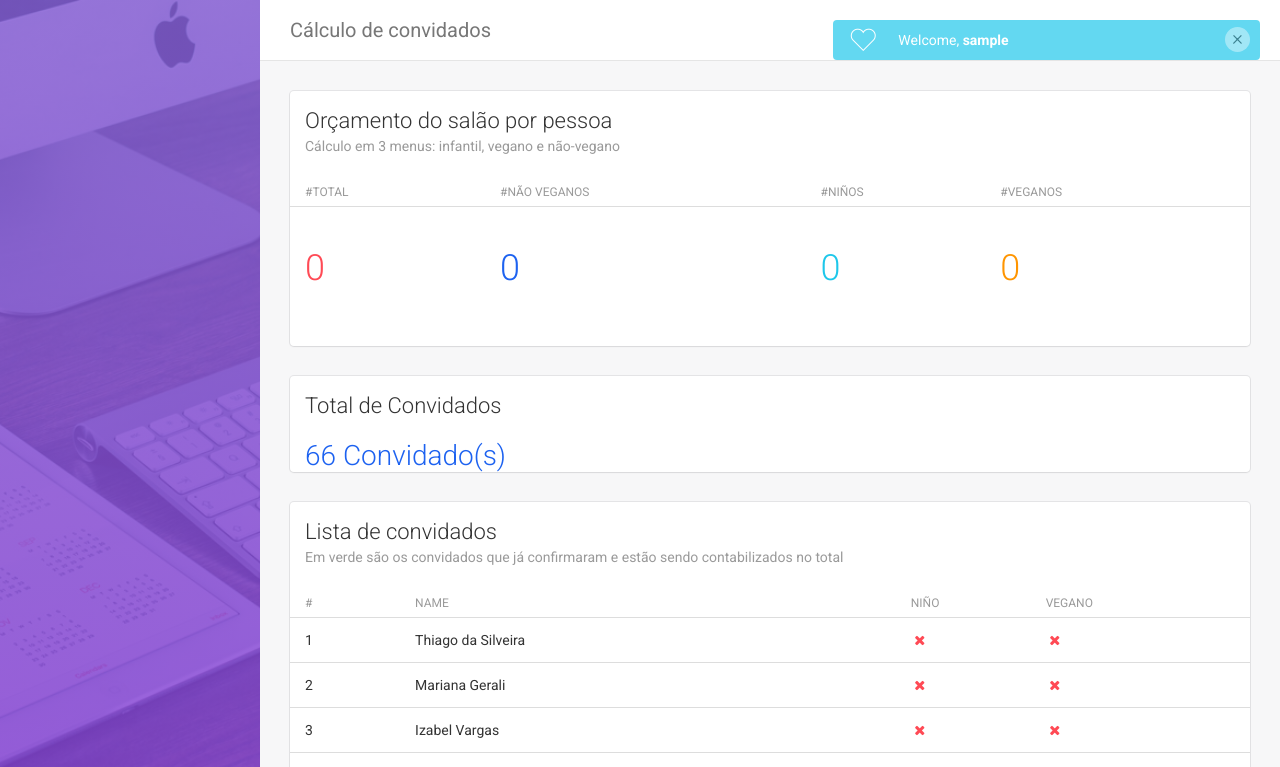
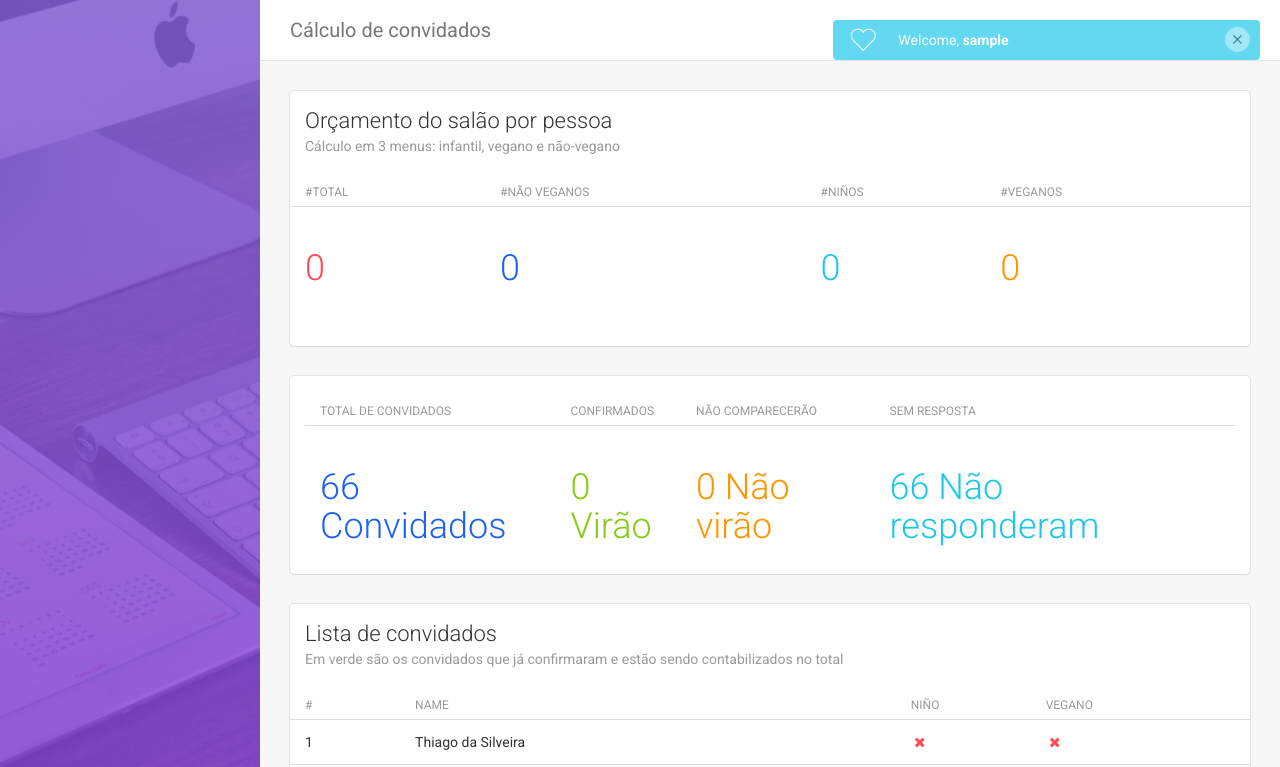
Before and after one commit to thiagovars/ThiagoYMariana, a PHP site: page /thiagoymariana/ in a window 1280 px wide. Shown: the top 767 px of the page. Run offline with PHP 8.4, Linux system fonts and the light colour scheme; the visitor is signed in with stand-in values (Sample User, id 1); data comes from the database, SQL or seed files in the repository; some libraries are stand-ins or nearby versions.

Commit message:
Contagem de convidados
detalhei totais, quem foi convidado, quem já respondeu e quem não.

```diff
--- a/admin/application/models/guests.php
+++ b/admin/application/models/guests.php
@@ -22,7 +22,19 @@ class Guests extends Model {
 	}
 
 	function getTotalGuests() {
-		$this->query('SELECT COUNT(guest_id) as total_guests FROM GUESTS');
-		return $this->single()['total_guests'];
+		$this->query('SELECT confirmed FROM GUESTS');
+		$resultset = $this->resultset();
+		$total = array('total' => 0, 'comparecerao' => 0, 'naoComparecerao' => 0, 'aindaNaoResponderam' => 0);
+		foreach ($resultset as $key => $guest) {
+			$total['total'] = $key + 1;
+			if ($guest['confirmed'] == 1) {
+				$total['comparecerao'] += 1;
+			} else if ($guest['confirmed'] == 2) {
+				$total['naoComparecerao'] += 1;
+			} else {
+				$total['aindaNaoResponderam'] += 1;
+			}
+		}
+		return $total;
 	}
 }
--- a/admin/application/views/main.php
+++ b/admin/application/views/main.php
@@ -100,8 +100,22 @@
                     <div class="col-md-12">
                         <div class="card">
                             <div class="header">
-                                <h4 class="title">Total de Convidados</h4>
-                                <h3 class="text-primary"><?php echo $total_guests; ?> Convidado(s)</h3>
+                                <table class="table table-hover">
+                                    <thead>
+                                        <th>Total de convidados</th>
+                                        <th>Confirmados</th>
+                                        <th>Não comparecerão</th>
+                                        <th>Sem resposta</th>
+                                    </thead>
+                                    <tbody>
+                                        <tr>
+                                            <td><h2 class="text-primary"><?php echo $total_guests['total']; ?> Convidados</h2></td>
+                                            <td><h2 class="text-success"><?php echo $total_guests['comparecerao']; ?> Virão</h2></td>
+                                            <td><h2 class="text-warning"><?php echo $total_guests['naoComparecerao']; ?> Não virão</h2></td>
+                                            <td><h2 class="text-info"><?php echo $total_guests['aindaNaoResponderam']; ?> Não responderam</h2></td>
+                                        </tr>
+                                    </tbody>
+                                </table>
                             </div>
                         </div>
                     </div>
--- a/inc/confirm.php
+++ b/inc/confirm.php
@@ -33,6 +33,12 @@ if ($_REQUEST['confirm']) {
 	$db->bind(":guest_id", $resultado['guest_id']);
 	$db->execute();
 	if (!$db->queryError()) {
+		if (!empty($_POST['musica'])) {
+			$db->query("INSERT INTO guestmusic (guest_id, name) VALUES (:guest_id, :name)");
+			$db->bind(":guest_id", $resultado['guest_id']);
+			$db->bind(":name", $_POST['musica']);
+			$db->execute();
+		}
 		echo true;
 	} else {
 		echo false;
--- a/js/theme-main.js
+++ b/js/theme-main.js
@@ -141,7 +141,7 @@ $(document).ready(function() {
 				data: Form.serialize(),
 				success: function(msg){
 					if (msg) {
-						$('#sendResult').html('<img src="../img/form-icon-ok.png"/><br/><span class="title success">Confirmado!</span><br/><br /><strong>'+thanks+'</strong><br /><br /><button class="btn btn-primary btn-lg BtnCloseResult" type="button">Confirmar outro convidado?</button>');
+						$('#sendResult').html('<img src="../img/form-icon-ok.png"/><br/><span class="title success">Confirmado!</span><br/><br /><strong>Obrigado por comparecer!</strong><br /><br /><button class="btn btn-primary btn-lg BtnCloseResult" type="button">Confirmar outro convidado?</button>');
 						$('#nomes').val('');
 						$('#musica').val('');
 						$('#radiobox-1').prop('checked', true);
```
